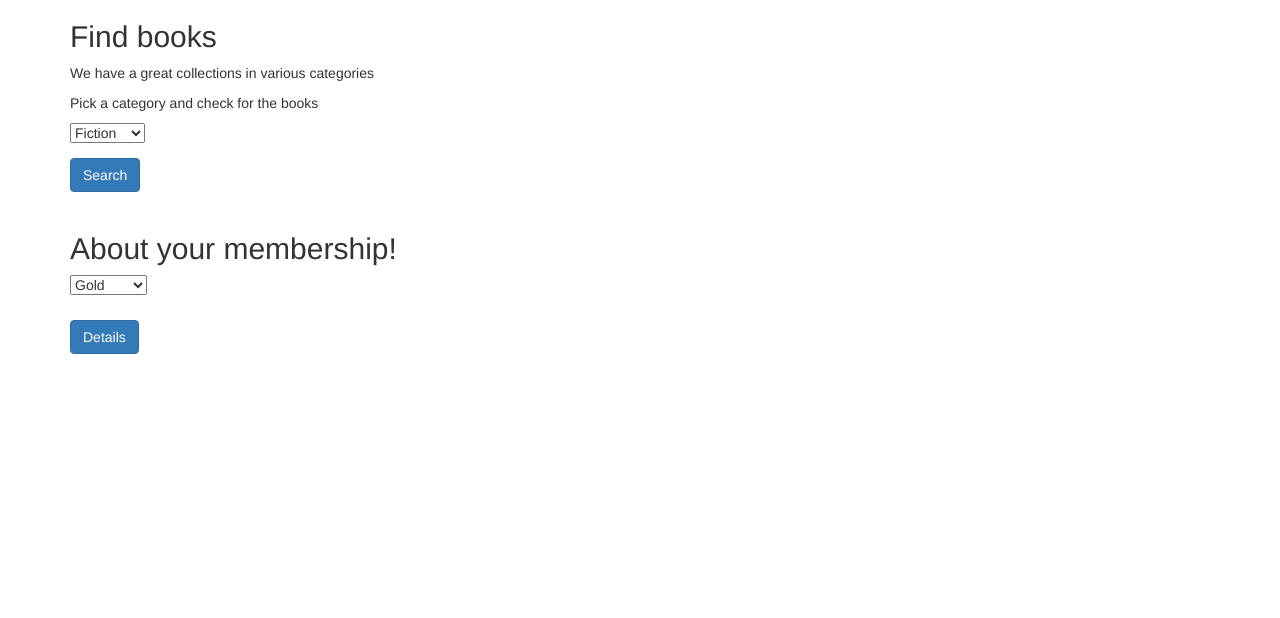
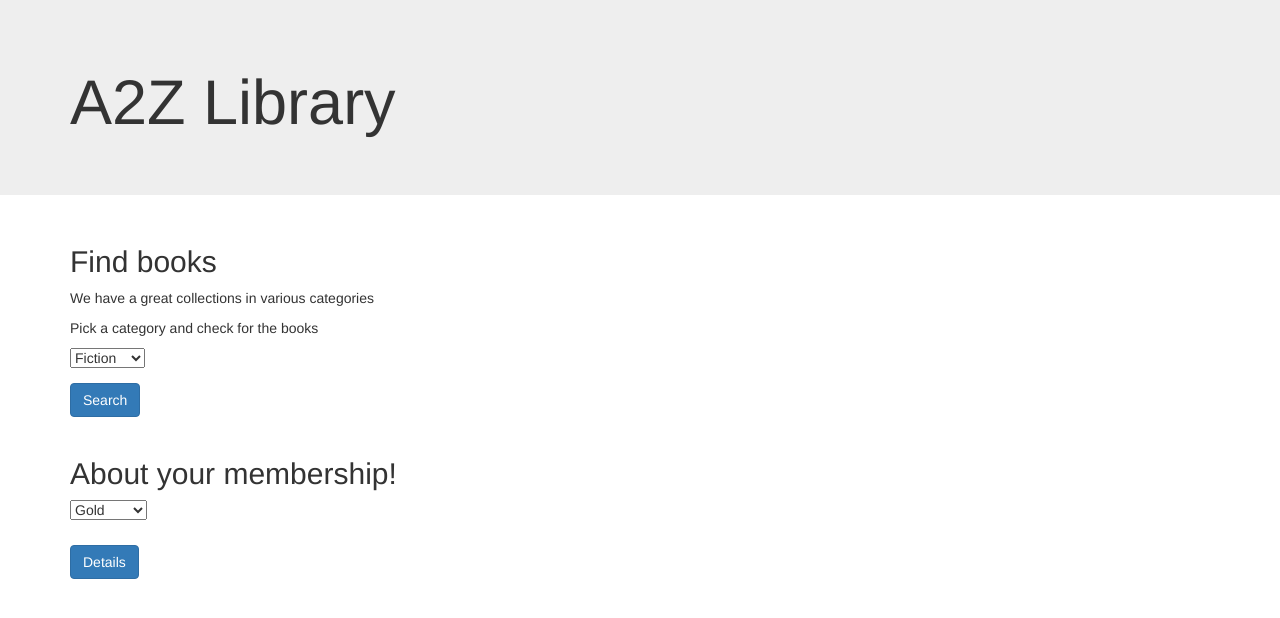
Before and after one commit to airavata-courses/nikchett, a website: page views/home.html in a window 1280 px wide. Drawn offline with nearby package versions, Linux system fonts and the light colour scheme.

Commit message:
Changing configurations

```diff
--- a/views/home.html
+++ b/views/home.html
@@ -9,15 +9,12 @@
 	<script src="https://maxcdn.bootstrapcdn.com/bootstrap/3.3.7/js/bootstrap.min.js"></script>
 </head>
 <body>
-<!-- 	<div class="container">
-		<h2>Hello <span id="uname"></span></h2>
-		<ul class="list-group">
-			<li class="list-group-item">Member Id: <span id= "memberId"></span></li>
-			<li class="list-group-item">Membership Type: <span id="type"></span></li>
-			<li class="list-group-item">Book Currently Issued: <span id="currentIssue"></span></li>
-		</ul>
-	</div> -->
+    <div class="jumbotron">
+        <div class="container">
+            <h1 class="display-3">A2Z Library</h1>
 
+        </div>
+    </div>
 
 	<div class="container">
 		<h2>Find books</h2>
```
Also changed, not shown: views/login.html (+0 -1 lines), 1 other file.
